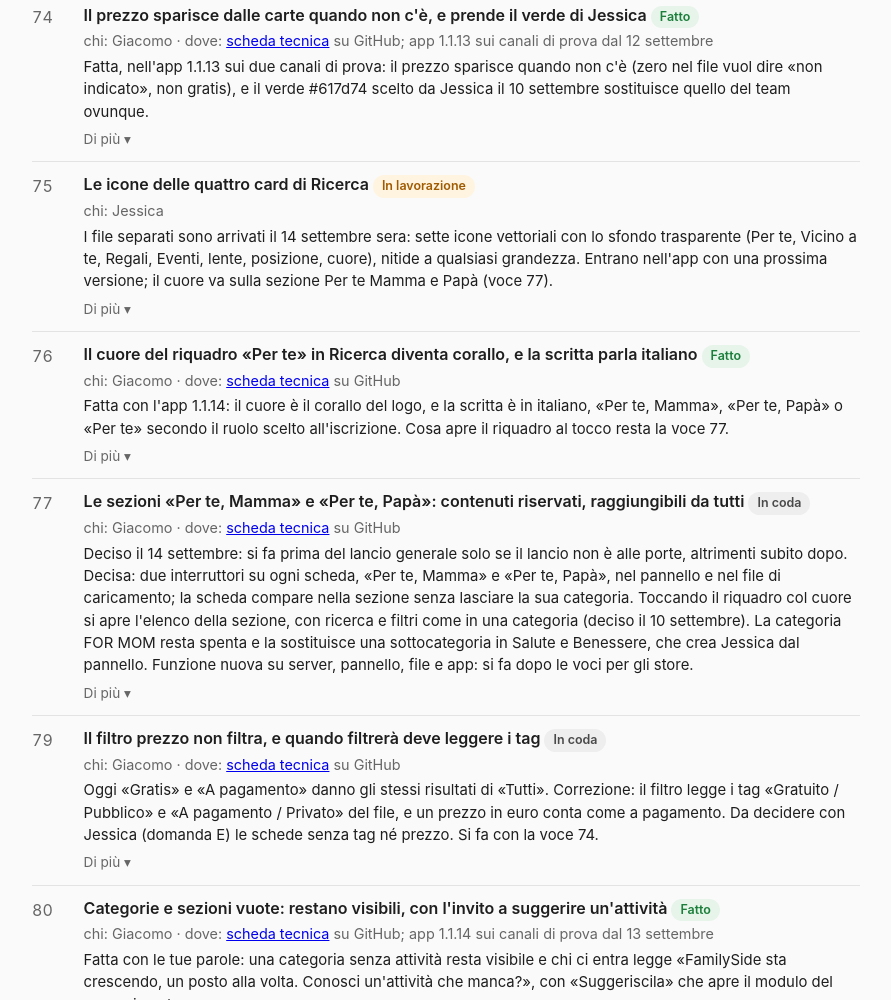
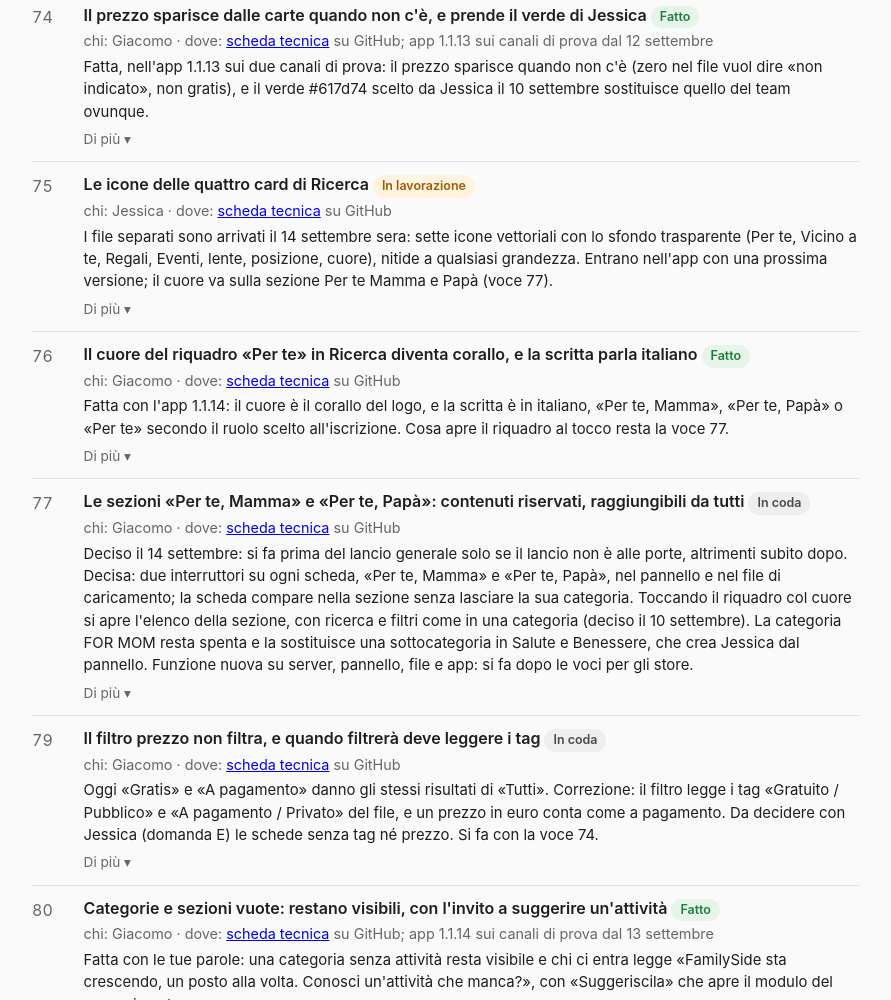
Before and after one commit to OwlCaveLabs/stato-lavori, a plain HTML site: page index.html in a window 1280 px wide. Shown: the part 5304-6304 px from the top of the page, without its empty margins (194-1085 px from the left). Drawn offline with Linux system fonts and the light colour scheme.

Commit message:
Voce 75: rimando alla scheda tecnica (issue #220)

```diff
--- a/index.html
+++ b/index.html
@@ -447,7 +447,7 @@ a.pillola:hover { filter: brightness(0.92); }
 <div class="num">75</div>
 <div>
 <div class="titolo">Le icone delle quattro card di Ricerca <span class="chip" style="color:#a05a00;background:#fff4e0">In lavorazione</span></div>
-<div class="meta">chi: Jessica</div>
+<div class="meta">chi: Jessica · dove: <a href="https://github.com/FamilySide/familyside/issues/220" target="_blank" rel="noopener">scheda tecnica</a> su GitHub</div>
 <div class="nota">I file separati sono arrivati il 14 settembre sera: sette icone vettoriali con lo sfondo trasparente (Per te, Vicino a te, Regali, Eventi, lente, posizione, cuore), nitide a qualsiasi grandezza. Entrano nell&#x27;app con una prossima versione; il cuore va sulla sezione Per te Mamma e Papà (voce 77).</div>
 <details class="dettaglio"><summary></summary><p>Le icone di Ricerca oggi sono provvisorie e sgranate (file da 24 pixel). Nell&#x27;immagine ricevuta le sette stanno una accanto all&#x27;altra con aloni colorati intorno, quindi ritagliarle da lì darebbe icone peggiori dei file originali. L&#x27;icona di Condivisioni è arrivata da sola ed è già utilizzabile (voce 128). Le icone delle categorie nella griglia sotto vengono già dal pannello (voce 55); i colori per categoria sono la voce 4.</p></details>
 </div></div>
```
Also changed, not shown: stato.txt.
